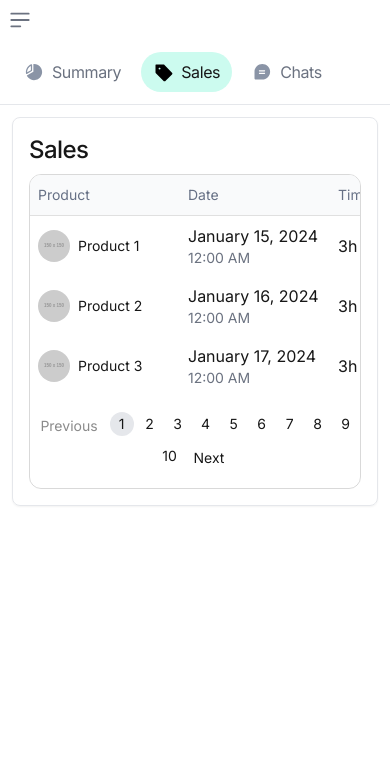
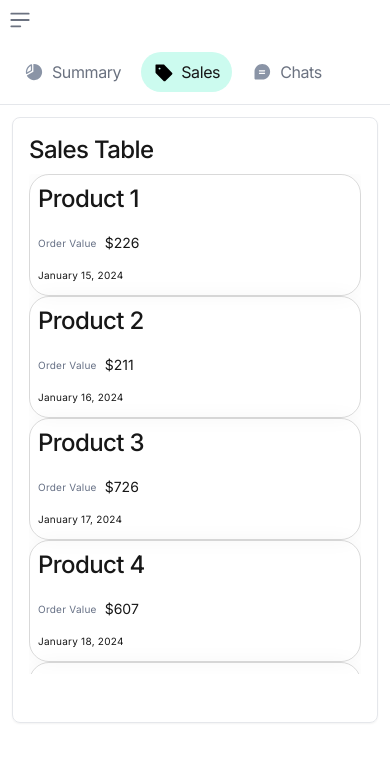
Before and after one commit to ashwaniarya/consultant-portal, a Next.js app: page /sales in a window 390 px wide. Shown: the top 762 px of the page. Built offline with nearby package versions, Linux system fonts and the light colour scheme.

Commit message:
feat : improve data loading table by adding concept of virtual table

```diff
--- a/src/app/components/SalesTable.tsx
+++ b/src/app/components/SalesTable.tsx
@@ -1,6 +1,6 @@
 "use client";
 
-import React, { useEffect } from "react";
+import React, { useEffect, useRef } from "react";
 import {
   createColumnHelper,
   flexRender,
@@ -12,6 +12,8 @@ import { getOrders } from "@/network/apiService";
 import { formatDateTime } from "@/helper";
 import Typography from "@/components/Typography";
 import Icon from "@/components/Icon";
+import { BaseCard } from "@/components/Card";
+import VirtualScroll from "@/components/VirtualScroll";
 
 type TableDataProps = {
   id: number;
@@ -89,34 +91,77 @@ const columns = [
 
 interface SalesTableProps {
   maxRows?: number;
+  allowPagination?: boolean;
+  data: TableDataProps[];
+  page: number;
+  totalPages: number;
+  onPageChange: (page: number) => void;
+  onEndReached: (page: number, totalPages: number) => void;
 }
 
-const SalesTable: React.FC<SalesTableProps> = ({ maxRows }) => {
-  const [page, setPage] = React.useState(1);
-  const [totalPages, setTotalPages] = React.useState(1);
-  const [data, setData] = React.useState<TableDataProps[]>([]);
+const SalesCard = ({ data }: { data: TableDataProps }) => {
+  return (
+    <BaseCard className="flex flex-col gap-4" title={data.product.name}>
+      <div className="flex flex-col gap-2">
+        <div className="flex flex-col gap-2">
+          <div className="flex items-center gap-2">
+            <Typography variant="caption" className="text-tableHeader">
+              Order Value
+            </Typography>
+            <Typography variant="body-2">${data.orderValue}</Typography>
+          </div>
+        </div>
+        <Typography variant="caption">
+          {formatDateTime(data.date).date}
+        </Typography>
+      </div>
+    </BaseCard>
+  );
+};
 
+const SalesCardWithVirtualScroll = ({
+  data,
+  onEndReached,
+  page,
+  totalPages,
+}: {
+  data: TableDataProps[];
+  onEndReached: (page: number, totalPages: number) => void;
+  page: number;
+  totalPages: number;
+}) => {
+  return (
+    <VirtualScroll<TableDataProps>
+      items={data}
+      height={500}
+      ScrollContainerComponent={"div"}
+      itemHeight={120}
+      renderItem={(item) => <SalesCard data={item} key={item.id} />}
+      onEndReached={onEndReached}
+      page={page}
+      totalPages={totalPages}
+    />
+  );
+};
+
+const SalesTable: React.FC<SalesTableProps> = ({
+  maxRows,
+  allowPagination = false,
+  data,
+  page,
+  totalPages,
+  onPageChange,
+  onEndReached,
+}) => {
   const table = useReactTable({
     data: maxRows ? data.slice(0, maxRows) : data,
     columns,
     getCoreRowModel: getCoreRowModel(),
   });
 
-  useEffect(() => {
-    const fetchData = async () => {
-      const { data: ordersData } = await getOrders(page);
-      if (ordersData) {
-        setData(ordersData.orders);
-        setTotalPages(ordersData.totalPages);
-      }
-    };
-    fetchData();
-  }, [page]);
-
   return (
     <div className="border border-medium rounded-xl overflow-hidden">
-      <div className="overflow-x-auto">
-        <table className="w-full">
+      <div className=" sales-table-container">
         <thead className="p-2 sm:p-4">
           {table.getHeaderGroups().map((headerGroup) => (
             <tr key={headerGroup.id}>
@@ -141,8 +186,14 @@ const SalesTable: React.FC<SalesTableProps> = ({ maxRows }) => {
             </tr>
           ))}
         </thead>
-          <tbody>
-            {table.getRowModel().rows.map((row) => (
+        <VirtualScroll
+          className="sales-table-container flex"
+          items={table.getRowModel().rows}
+          height={500}
+          itemHeight={56}
+          renderItem={(row) => {
+            console.log("row", row);
+            return (
               <tr key={row.id}>
                 {row.getVisibleCells().map((cell) => (
                   <td key={cell.id} className="p-2 sm:p-4">
@@ -150,46 +201,160 @@ const SalesTable: React.FC<SalesTableProps> = ({ maxRows }) => {
                   </td>
                 ))}
               </tr>
-            ))}
-          </tbody>
-        </table>
+            );
+          }}
+          page={page}
+          totalPages={totalPages}
+          onEndReached={onEndReached}
+        />
       </div>
+      {allowPagination && (
         <div className="flex flex-wrap justify-center gap-1 mt-4 mb-4">
           <BaseButton
             variant="text"
-          onClick={() => page > 1 && setPage(page - 1)}
+            onClick={() => page > 1 && onPageChange(page - 1)}
             disabled={page === 1}
             className="text-sm"
           >
             Previous
           </BaseButton>
 
-        {Array.from({ length: Math.min(totalPages, 10) }, (_, i) => i + 1).map(
-          (pageNum) => (
+          {Array.from(
+            { length: Math.min(totalPages, 10) },
+            (_, i) => i + 1
+          ).map((pageNum) => (
             <BaseButton
               key={pageNum}
               variant="text"
-              onClick={() => setPage(pageNum)}
+              onClick={() => onPageChange(pageNum)}
               className={`rounded-full w-6 h-6 sm:w-8 sm:h-8 text-sm flex items-center justify-center ${
                 page === pageNum ? "bg-gray-200" : ""
               }`}
             >
               {pageNum}
             </BaseButton>
-          )
-        )}
+          ))}
 
           <BaseButton
             variant="text"
-          onClick={() => page < totalPages && setPage(page + 1)}
+            onClick={() => page < totalPages && onPageChange(page + 1)}
             disabled={page === totalPages}
             className="text-sm"
           >
             Next
           </BaseButton>
         </div>
+      )}
     </div>
   );
 };
 
-export default SalesTable;
+const SalesTableWrapper = ({
+  maxRows,
+  allowPagination = false,
+}: {
+  children?: React.ReactNode;
+  maxRows?: number;
+  allowPagination?: boolean;
+}) => {
+  const [page, setPage] = React.useState(1);
+  const [totalPages, setTotalPages] = React.useState(0);
+  const [data, setData] = React.useState<TableDataProps[]>([]);
+  const [loading, setLoading] = React.useState(false);
+  const scrollPositionRef = useRef<number>(0);
+
+  // const handleScroll = (
+  //   e: React.UIEvent<HTMLDivElement>,
+  //   totalPages: number
+  // ) => {
+  //   const target = e.target as HTMLDivElement;
+  //   scrollPositionRef.current = target.scrollTop;
+
+  //   if (
+  //     target.scrollTop + target.clientHeight >=
+  //     target.scrollHeight - FROM_BOTTOM_THRESHOLD
+  //   ) {
+  //     loadMore(totalPages);
+  //   }
+  // };
+
+  useEffect(() => {
+    const fetchData = async () => {
+      setLoading(true);
+      const { data: ordersData } = await getOrders(page);
+      if (ordersData) {
+        setData((prevData) => [...prevData, ...ordersData.orders]);
+        setTotalPages(ordersData.totalPages);
+      }
+      setLoading(false);
+      if (scrollPositionRef.current) {
+        const container = document.querySelector(".sales-table-container");
+        if (container) {
+          container.scrollTop = scrollPositionRef.current;
+        }
+      }
+    };
+    fetchData();
+  }, [page]);
+
+  const loadMore = (totalPages: number) => {
+    setPage((prev) => {
+      if (prev < totalPages) {
+        return prev + 1;
+      }
+      return prev;
+    });
+  };
+
+  return (
+    <>
+      <div className="hidden sm:block">
+        {/* <SalesTable
+          onScroll={(e) => throttleHandler.current(e, totalPages)}
+          data={data}
+          page={page}
+          totalPages={totalPages}
+          onPageChange={setPage}
+          maxRows={maxRows}
+          allowPagination={allowPagination}
+        /> */}
+        <SalesTable
+          data={data}
+          page={page}
+          totalPages={totalPages}
+          onPageChange={setPage}
+          maxRows={maxRows}
+          allowPagination={allowPagination}
+          onEndReached={(page, totalPages) => {
+            loadMore(totalPages);
+          }}
+        />
+      </div>
+      <div className="block sm:hidden">
+        {/* <SalesCardList
+          data={data}
+          onScroll={(e) => throttleHandler.current(e, totalPages)}
+        /> */}
+        {totalPages > 0 && (
+          <SalesCardWithVirtualScroll
+            data={data}
+            page={page}
+            totalPages={totalPages}
+            onEndReached={(page, totalPages) => {
+              loadMore(totalPages);
+            }}
+          />
+        )}
+      </div>
+      <div className="flex justify-center py-4">
+        {loading && (
+          <Typography variant="caption" className="text-textCaptionLight">
+            Loading {page === 1 ? "" : "more"}
+          </Typography>
+        )}
+      </div>
+    </>
+  );
+};
+
+export default SalesTableWrapper;
--- a/src/app/sales/page.tsx
+++ b/src/app/sales/page.tsx
@@ -11,7 +11,7 @@ export default function Sales() {
       <ModuleNav />
       <Section className="flex flex-col gap-4">
         <div className="flex flex-col gap-4 rounded-lg p-4 border border-gray-200 shadow-sm">
-          <TitleBody title="Sales">
+          <TitleBody title="Sales Table">
             <div className=" overflow-x-auto">
               <SalesTable />
             </div>
--- a/src/components/Typography.tsx
+++ b/src/components/Typography.tsx
@@ -44,7 +44,6 @@ const Typography: React.FC<TypographyProps> = ({
 
   const _finalClassName = `${baseStyles} ${variantStyles[variant]} ${className}`;
   if (variant === "caption") {
-    console.log(_finalClassName);
   }
   return (
     <h4 className={_finalClassName} {...rest}>
--- /dev/null
+++ b/src/components/VirtualScroll.tsx
@@ -0,0 +1,198 @@
+import React, { useRef, useState } from "react";
+import { throttle } from "@/helper";
+
+interface VirtualScrollProps<T> {
+  items: T[];
+  height: number;
+  itemHeight: number;
+  renderItem: (item: T, index: number) => React.ReactNode;
+  onEndReached?: (page: number, totalPages: number) => void;
+  endReachedThreshold?: number;
+  page: number;
+  totalPages: number;
+  className?: string;
+  ScrollContainerComponent?: string;
+}
+
+const THROTTLE_TIME = 200;
+
+const TableBody = ({
+  children,
+  height,
+  startIndex,
+  itemHeight,
+}: {
+  children: React.ReactNode;
+  height: number;
+  startIndex: number;
+  itemHeight: number;
+}) => {
+  return (
+    <div
+      className="sales-table-container"
+      style={{
+        height: height,
+        position: "relative",
+        width: "100%",
+        display: "flex",
+      }}
+    >
+      <tbody
+        className="sales-table-container"
+        style={{
+          top: startIndex * itemHeight,
+          position: "absolute",
+          width: "100%",
+        }}
+      >
+        {children}
+      </tbody>
+    </div>
+  );
+};
+const Div = ({
+  children,
+  height,
+  startIndex,
+  itemHeight,
+}: {
+  children: React.ReactNode;
+  height: number;
+  startIndex: number;
+  itemHeight: number;
+}) => {
+  return (
+    <div
+      className="sales-table-container"
+      style={{
+        height: height,
+        position: "relative",
+        width: "100%",
+        display: "flex",
+      }}
+    >
+      <div
+        style={{
+          top: startIndex * itemHeight,
+          position: "absolute",
+          width: "100%",
+        }}
+      >
+        {children}
+      </div>
+    </div>
+  );
+};
+
+function VirtualScroll<T>({
+  page,
+  totalPages,
+  items,
+  height,
+  itemHeight,
+  renderItem,
+  onEndReached,
+  endReachedThreshold = 200,
+  className,
+  ScrollContainerComponent,
+}: VirtualScrollProps<T>) {
+  const [scrollTop, setScrollTop] = useState(0);
+
+  const onScroll = (e: React.UIEvent<HTMLDivElement>) => {
+    const { scrollTop, scrollHeight, clientHeight } = e.currentTarget;
+    setScrollTop(scrollTop);
+
+    if (
+      onEndReached &&
+      scrollHeight - scrollTop - clientHeight < endReachedThreshold
+    ) {
+      onEndReached(page, totalPages);
+    }
+  };
+
+  const throttleHandler = useRef(throttle(onScroll, THROTTLE_TIME));
+
+  const containerRef = useRef<HTMLDivElement>(null);
+
+  const totalHeight = items.length * itemHeight;
+  const viewportItems = Math.ceil(height / itemHeight);
+
+  // Calculate range of visible items
+  const startIndex = Math.floor(scrollTop / itemHeight);
+  const endIndex = Math.min(startIndex + viewportItems + 1, items.length);
+
+  // Get visible items
+  const visibleItems = items.slice(startIndex, endIndex);
+
+  const ScrollWrapper = ScrollContainerComponent === "div" ? Div : TableBody;
+
+  if (typeof window === "undefined") {
+    return null;
+  }
+
+  if (ScrollContainerComponent !== "div") {
+    return (
+      <tbody
+        ref={containerRef as React.RefObject<HTMLTableSectionElement>}
+        onScroll={throttleHandler.current}
+        style={{
+          height,
+          overflow: "auto",
+          position: "relative",
+          display: "flex",
+          width: "100%",
+        }}
+        className={className}
+      >
+        <div
+          className="sales-table-container"
+          style={{
+            height: height,
+            position: "relative",
+            width: "100%",
+            display: "flex",
+          }}
+        >
+          <div
+            style={{
+              top: startIndex * itemHeight,
+              position: "absolute",
+              width: "100%",
+            }}
+          >
+            {visibleItems.map((item, index) =>
+              renderItem(item, startIndex + index)
+            )}
+          </div>
+        </div>
+      </tbody>
+    );
+  }
+
+  return (
+    <div
+      ref={containerRef as React.RefObject<HTMLDivElement>}
+      onScroll={throttleHandler.current}
+      style={{
+        height,
+        overflow: "auto",
+        position: "relative",
+        display: "flex",
+        width: "100%",
+      }}
+      className={className}
+    >
+      <ScrollWrapper
+        height={totalHeight}
+        startIndex={startIndex}
+        itemHeight={itemHeight}
+      >
+        {visibleItems.map((item, index) =>
+          renderItem(item, startIndex + index)
+        )}
+      </ScrollWrapper>
+    </div>
+  );
+}
+
+export default VirtualScroll;
--- a/src/network/apiService.ts
+++ b/src/network/apiService.ts
@@ -132,8 +132,8 @@ type OrdersResponse = {
 
 // Order Generation
 const generateMockOrders = (page: number): OrdersResponse => {
-  const itemsPerPage = 3;
-  const totalOrders = 40;
+  const itemsPerPage = 1000;
+  const totalOrders = 20000;
   const totalPages = Math.ceil(totalOrders / itemsPerPage);
   const startIndex = (page - 1) * itemsPerPage;
 
```
Also changed, not shown: src/helper/index.ts (+17 -0 lines). Lines whose indentation alone changed are shown as unchanged.
